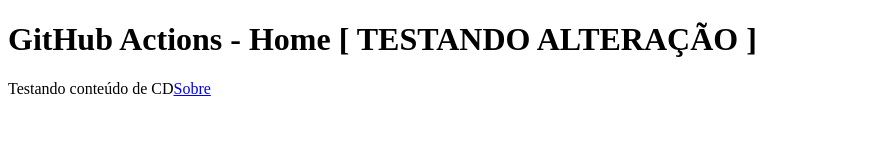
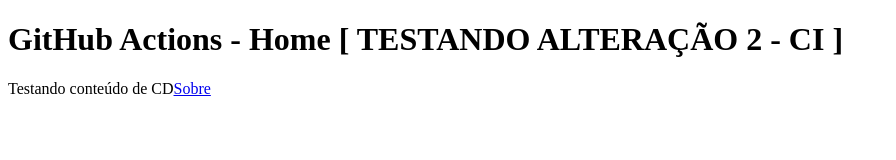
Before and after one commit to wesanjos/alura-estudos, a Next.js app in the folder github-actions-frontend/: page / in a window 1280 px wide. Shown: the top 160 px of the page, without its empty margins (0-896 px from the left). Built offline with nearby package versions, Linux system fonts and the light colour scheme.

Commit message:
correção de link

```diff
--- a/github-actions-frontend/pages/index.js
+++ b/github-actions-frontend/pages/index.js
@@ -1,7 +1,7 @@
 export default function HomeScreen() {
   return (
     <div>
-      <h1>GitHub Actions - Home [ TESTANDO ALTERAÇÃO ]</h1>
+      <h1>GitHub Actions - Home [ TESTANDO ALTERAÇÃO 2 - CI ]</h1>
       Testando conteúdo de CD
       <a href="/sobre">Sobre</a>
     </div>
--- a/github-actions-frontend/scripts/pullRequestPreview.js
+++ b/github-actions-frontend/scripts/pullRequestPreview.js
@@ -18,7 +18,7 @@ console.log("[GITHUB_COMMENT]: Start");
 const { GITHUB_TOKEN, GITHUB_REPOSITORY, GITHUB_PR_NUMBER } = process.env;
 
 const GH_COMMENT = `
-- Deploy URL: [${DEPLOY_URL}(${DEPLOY_URL})]
+- Deploy URL: [${DEPLOY_URL}](${DEPLOY_URL})
 `;
 
 const defaultHeaders = {};
```
